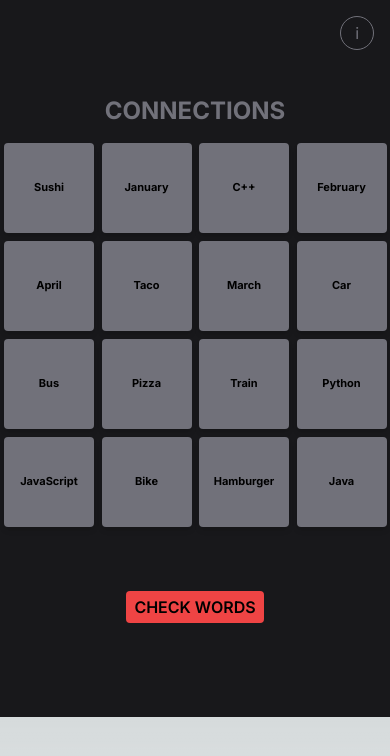
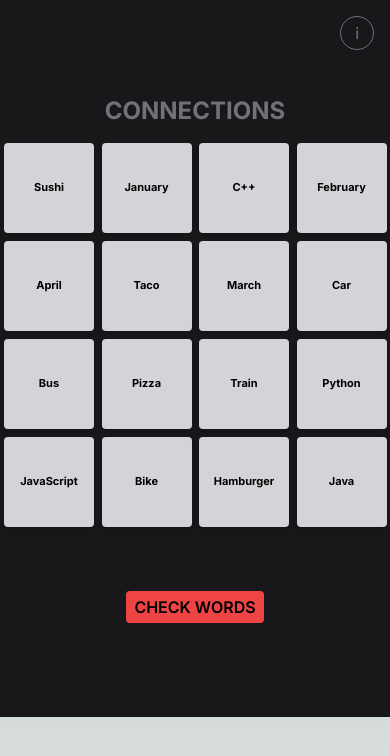
Before and after one commit to nlsmllr/connections, a Next.js app: page / in a window 390 px wide. Shown: the top 756 px of the page. Built offline with nearby package versions, Linux system fonts and the light colour scheme.

Commit message:
mobile styling

```diff
--- a/src/app/Components/WordCard.tsx
+++ b/src/app/Components/WordCard.tsx
@@ -11,7 +11,7 @@ const WordCard: React.FC<WordCardProps> = ({ word, isSelected, onClick }) => {
     <div
       onClick={onClick}
       className={`flex items-center justify-center md:text-[16px] text-[11px] h-[90px] w-[90px] sm:h-24 sm:w-24 md:h-32 md:w-32 text-black font-bold rounded shadow-md cursor-pointer ${
-        isSelected ? 'bg-emerald-800' : 'bg-zinc-500 md:hover:bg-amber-500'
+        isSelected ? 'bg-emerald-800' : 'bg-zinc-300 md:hover:bg-amber-500'
       } transition-colors duration-500`}
     >
       {word}
--- a/src/app/page.tsx
+++ b/src/app/page.tsx
@@ -35,7 +35,7 @@ export default function App() {
           <div className="m-2 bg-zinc-900 p-8 md:p-12 rounded-xl md:rounded-lg text-white">
             <p>Find group of 4 that have something in common. Select by tapping.</p>
             <p>Enjoy the game!</p>
-            <button onClick={toggleInfo} className="text-black uppercase  font-semibold mt-8 px-4 py-2 bg-red-500 rounded hover:bg-amber-500 ">Close</button>
+            <button onClick={toggleInfo} className="bg-red-500 uppercase font-semibold px-2 py-1 mt-8 sm:px-4 sm:py-2 text-black rounded">Close</button>
           </div>
         </div>
       )}
```
